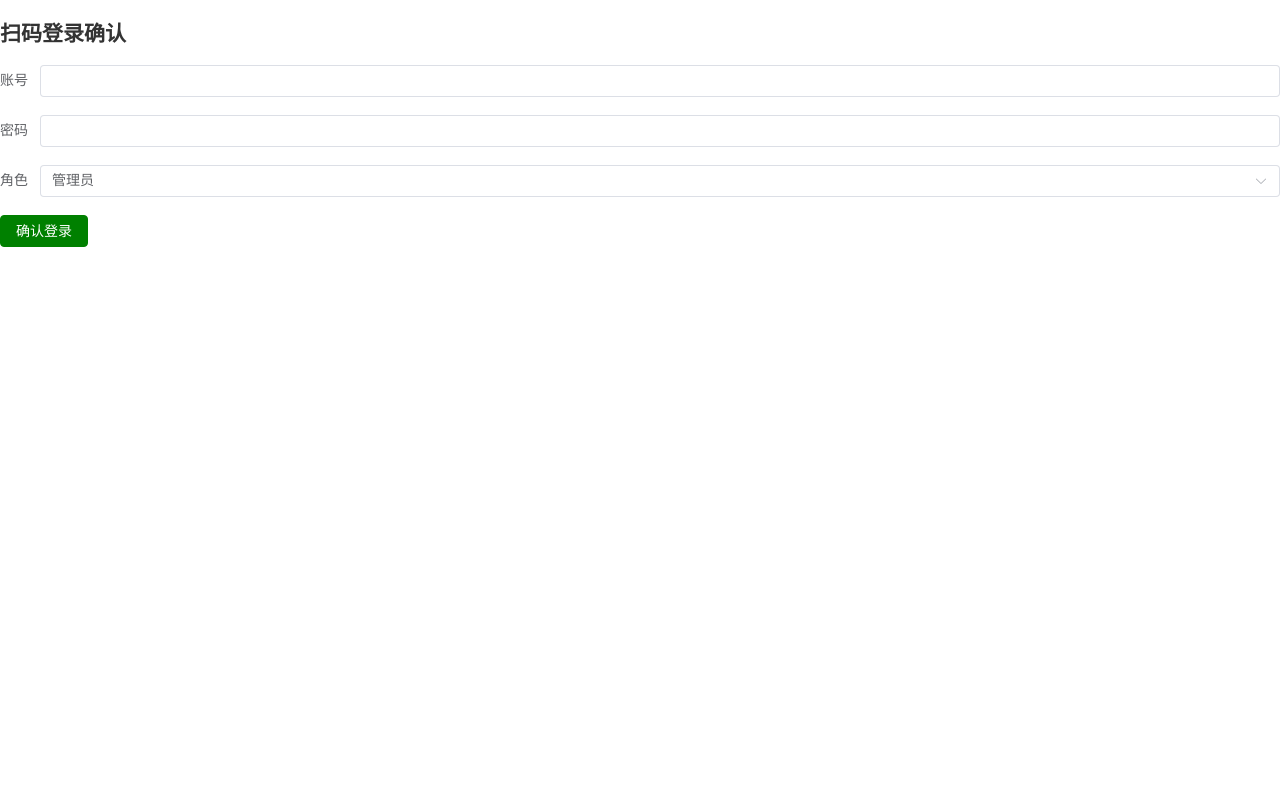
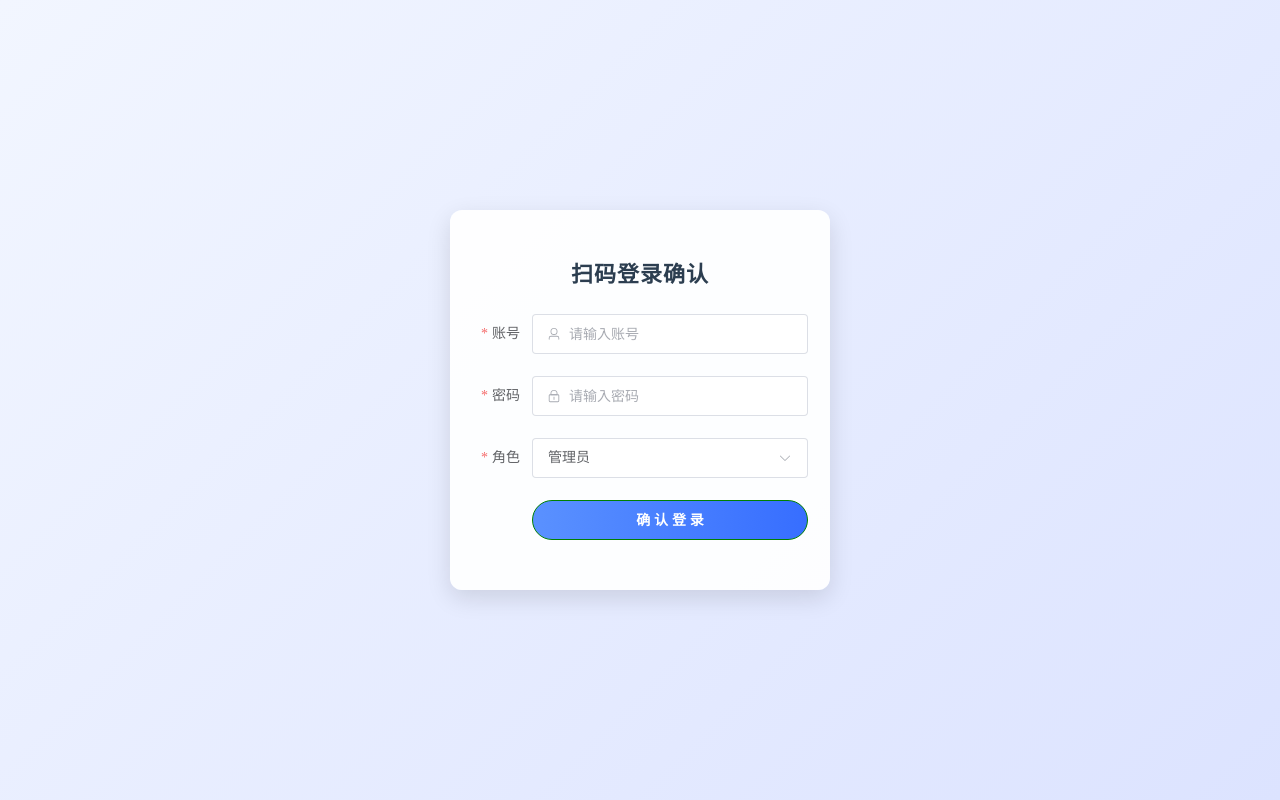
Before and after one commit to ZapcoMan/IntensifiedMyCode, a Vue app in the folder vue/: page /qr-confirm in a window 1280 px wide. Built offline with nearby package versions, Linux system fonts and the light colour scheme.

Commit message:
feat(QrConfirm): 重构页面并添加新功能
- 重新设计了页面布局和样式，增加了动画效果
- 添加了登录成功后的遮罩提示和自动关闭页面功能
- 优化了表单验证逻辑，增加了输入提示和密码显示隐藏功能
- 引入了 Element Plus 图标库

```diff
--- a/vue/src/views/QrConfirm.vue
+++ b/vue/src/views/QrConfirm.vue
@@ -1,46 +1,222 @@
 <template>
-  <div class="confirm-box">
-    <h2>扫码登录确认</h2>
-    <el-form :model="form">
-      <el-form-item label="账号">
-        <el-input v-model="form.username"></el-input>
+  <div class="confirm-container">
+    <!-- 登录成功遮罩提示 -->
+    <div class="mask" v-if="showMask">
+      <div class="mask-content">
+        <el-icon color="#67c23a" size="50"><CircleCheckFilled /></el-icon>
+        <p>登录成功，可关闭此页面</p>
+<!--        <p class="countdown">页面将在 {{ countdown }} 秒后自动关闭</p>-->
+      </div>
+    </div>
+
+    <!-- 页面动画 fade-in -->
+    <transition name="fade-in">
+      <div class="card">
+        <h2 class="title">扫码登录确认</h2>
+
+        <!-- 表单动画 zoom-in -->
+        <transition name="zoom-in">
+          <el-form :model="form" :rules="rules" ref="formRef" label-width="60px" size="large">
+            <el-form-item label="账号" prop="username">
+              <el-input v-model="form.username" placeholder="请输入账号" clearable>
+                <template #prefix>
+                  <el-icon><User /></el-icon>
+                </template>
+              </el-input>
             </el-form-item>
-      <el-form-item label="密码">
-        <el-input type="password" v-model="form.password"></el-input>
+
+            <el-form-item label="密码" prop="password">
+              <el-input v-model="form.password" type="password" placeholder="请输入密码" show-password clearable>
+                <template #prefix>
+                  <el-icon><Lock /></el-icon>
+                </template>
+              </el-input>
             </el-form-item>
-      <el-form-item label="角色">
-        <el-select v-model="form.role" placeholder="选择角色">
+
+            <el-form-item label="角色" prop="role">
+              <el-select v-model="form.role" placeholder="请选择角色" style="width: 100%">
                 <el-option label="管理员" value="ADMIN" />
                 <el-option label="学生" value="USER" />
                 <el-option label="老师" value="TEACHER" />
               </el-select>
             </el-form-item>
-      <el-button type="primary" @click="confirmLogin">确认登录</el-button>
+
+            <el-form-item>
+              <el-button type="primary" class="confirm-btn" @click="onSubmit" round block>
+                确 认 登 录
+              </el-button>
+            </el-form-item>
           </el-form>
+        </transition>
+      </div>
+    </transition>
   </div>
 </template>
 
 <script setup>
-import { reactive } from "vue";
-import { useRoute } from "vue-router";
-import request from "@/utils/request";
-import { ElMessage } from "element-plus";
+import { ref, reactive } from "vue"
+import { useRoute } from "vue-router"
+import request from "@/utils/request"
+import { ElMessage } from "element-plus"
+import { User, Lock, CircleCheckFilled } from "@element-plus/icons-vue"
 
-const route = useRoute();
-const uuid = route.query.uuid;
+const route = useRoute()
+const uuid = route.query.uuid
 
+const formRef = ref()
 const form = reactive({
   username: '',
   password: '',
   role: 'ADMIN'
-});
+})
 
-const confirmLogin = async () => {
-  const res = await request.post('/qrcode/confirm', { ...form, uuid });
+const rules = {
+  username: [
+    { required: true, message: '请输入账号', trigger: 'blur' },
+    { min: 3, message: '账号最少3位字符', trigger: 'blur' }
+  ],
+  password: [
+    { required: true, message: '请输入密码', trigger: 'blur' }
+  ],
+  role: [
+    { required: true, message: '请选择角色', trigger: 'change' }
+  ]
+}
+
+const showMask = ref(false)
+const countdown = ref(3)
+
+/**
+ * 强制关闭页面或跳转
+ */
+const forceCloseOrRedirect = () => {
+  try {
+    // 尝试关闭页面（前提：该页面是用户手动打开的标签页或 window.open 创建）
+    window.open('', '_self')
+    window.close()
+  } catch (e) {
+    // 若关闭失败，执行跳转到固定成功页（你可以改为自己的提示页）
+    window.location.href = '/login' // 确保该页面存在
+  }
+}
+
+const onSubmit = () => {
+  formRef.value.validate(async valid => {
+    if (valid) {
+      const res = await request.post('/qrcode/confirm', { ...form, uuid })
       if (res.code === 20000) {
-    ElMessage.success("确认成功，可关闭此页面");
+        showMask.value = true
+        ElMessage.success("确认成功")
+
+        const timer = setInterval(() => {
+          countdown.value--
+          if (countdown.value === 0) {
+            clearInterval(timer)
+            forceCloseOrRedirect()
+          }
+        }, 1000)
       } else {
-    ElMessage.error(res.message);
+        ElMessage.error(res.message)
       }
-};
+    }
+  })
+}
 </script>
+
+
+<style scoped>
+.confirm-container {
+  min-height: 100vh;
+  background: linear-gradient(135deg, #f2f6ff, #dce3ff);
+  display: flex;
+  justify-content: center;
+  align-items: center;
+  padding: 24px 12px;
+  position: relative;
+}
+
+.card {
+  width: 100%;
+  max-width: 380px;
+  background-color: #ffffffee;
+  border-radius: 12px;
+  box-shadow: 0 8px 25px rgba(0, 0, 0, 0.12);
+  padding: 28px 22px;
+  box-sizing: border-box;
+  position: relative;
+  z-index: 2;
+}
+
+.title {
+  text-align: center;
+  margin-bottom: 26px;
+  font-size: 22px;
+  font-weight: 600;
+  color: #2c3e50;
+  letter-spacing: 1px;
+}
+
+.confirm-btn {
+  width: 100%;
+  background: linear-gradient(to right, #5a91ff, #376eff);
+  font-weight: bold;
+}
+
+.mask {
+  position: absolute;
+  top: 0;
+  left: 0;
+  width: 100%;
+  height: 100%;
+  background-color: rgba(255, 255, 255, 0.85);
+  display: flex;
+  justify-content: center;
+  align-items: center;
+  z-index: 99;
+}
+
+.mask-content {
+  text-align: center;
+  font-size: 16px;
+  color: #303133;
+}
+
+.mask-content p {
+  margin: 8px 0;
+}
+
+.countdown {
+  color: #666;
+  font-size: 14px;
+}
+
+/* 动画定义 */
+.fade-in-enter-active {
+  animation: fadeIn 0.6s ease;
+}
+.zoom-in-enter-active {
+  animation: zoomIn 0.4s ease;
+}
+
+@keyframes fadeIn {
+  from {
+    opacity: 0;
+    transform: translateY(10px);
+  }
+  to {
+    opacity: 1;
+    transform: translateY(0);
+  }
+}
+
+@keyframes zoomIn {
+  from {
+    opacity: 0;
+    transform: scale(0.9);
+  }
+  to {
+    opacity: 1;
+    transform: scale(1);
+  }
+}
+</style>
```
Lines whose indentation alone changed are shown as unchanged.
